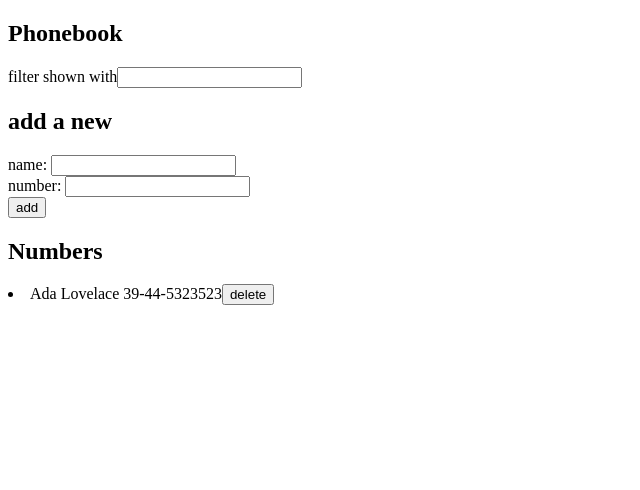
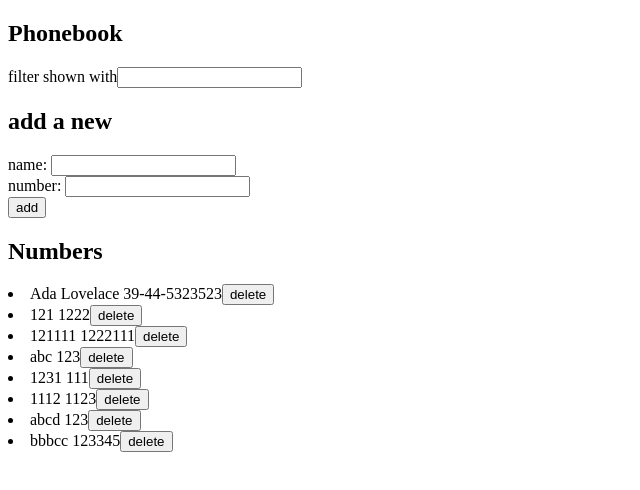
Before and after one commit to aleksikyto/fullstackopen2022, a React (Create React App) app in the folder part2/puhelinluettelo/: page / in a window 1280 px wide. Shown: the top 490 px of the page, without its empty margins (0-640 px from the left). Built offline with nearby package versions, Linux system fonts and the light colour scheme; data requests are answered from the project's data file.

Commit message:
2.19 done

```diff
--- a/part2/puhelinluettelo/db.json
+++ b/part2/puhelinluettelo/db.json
@@ -4,6 +4,41 @@
       "name": "Ada Lovelace",
       "number": "39-44-5323523",
       "id": 2
+    },
+    {
+      "name": "121",
+      "number": "1222",
+      "id": 3
+    },
+    {
+      "name": "121111",
+      "number": "1222111",
+      "id": 4
+    },
+    {
+      "name": "abc",
+      "number": "123",
+      "id": 5
+    },
+    {
+      "name": "1231",
+      "number": "111",
+      "id": 6
+    },
+    {
+      "name": "1112",
+      "number": "1123",
+      "id": 7
+    },
+    {
+      "name": "abcd",
+      "number": "123",
+      "id": 8
+    },
+    {
+      "name": "bbbcc",
+      "number": "123345",
+      "id": 9
     }
   ]
 }
--- a/part2/puhelinluettelo/src/App.js
+++ b/part2/puhelinluettelo/src/App.js
@@ -1,5 +1,6 @@
 import { useEffect, useState } from "react";
 import Filter from "./components/Filter";
+import Notification from "./components/Notification";
 import PersonForm from "./components/PersonForm";
 import Persons from "./components/Persons";
 import personService from "./services/persons";
@@ -11,6 +12,8 @@ const App = () => {
   const [newName, setNewName] = useState("");
   const [newNumber, setNewNumber] = useState("");
   const [newFilter, setNewFilter] = useState("");
+  const [message, setMessage] = useState(null);
+  const [notificationStyle, setNotificationStyle] = useState("");
 
   useEffect(() => {
     personService.getAll().then((response) => {
@@ -26,11 +29,19 @@ const App = () => {
     };
 
     if (!persons.find((person) => person.name === newName)) {
-      personService.create(personObject).then((returnedPerson) => {
-        setPersons(persons.concat(returnedPerson));
-        setNewName("");
-        setNewNumber("");
-      });
+      personService
+        .create(personObject)
+        .then((returnedPerson) => {
+          setPersons(persons.concat(returnedPerson));
+          setNewName("");
+          setNewNumber("");
+          setNotificationStyle("added");
+          setMessage(`Added '${newName}'`);
+          setTimeout(() => {
+            setMessage(null);
+          }, 5000);
+        })
+        .catch((error) => console.log("error.message", error.message));
     }
 
     if (persons.find((person) => person.name === newName)) {
@@ -51,7 +62,11 @@ const App = () => {
             );
           })
           .catch((error) => {
-            alert(`the note '${newName}' was already deleted from server`);
+            setNotificationStyle("error");
+            setMessage(`Person '${newName}' was already deleted from server`);
+            setTimeout(() => {
+              setMessage(null);
+            }, 5000);
             setPersons(
               persons.filter((person) => person.id !== personToEdit.id)
             );
@@ -86,6 +101,9 @@ const App = () => {
     <div>
       <h2>Phonebook</h2>
       <Filter newFilter={newFilter} handleFilterChange={handleFilterChange} />
+      {message !== null && (
+        <Notification message={message} notificationStyle={notificationStyle} />
+      )}
       <h2>add a new</h2>
       <PersonForm
         addPerson={addPerson}
--- /dev/null
+++ b/part2/puhelinluettelo/src/components/Notification.js
@@ -0,0 +1,20 @@
+const Notification = ({ message, notificationStyle }) => {
+  const color = notificationStyle === "added" ? "green" : "red";
+  const errorStyle = {
+    color: color,
+    background: "lightgrey",
+    fontSize: "20px",
+    borderStyle: "solid",
+    borderRadius: "5px",
+    padding: "10px",
+    marginBottom: "10px",
+  };
+
+  if (message === null) {
+    return null;
+  }
+
+  return <div style={errorStyle}>{message}</div>;
+};
+
+export default Notification;
```
Also changed, not shown: part2/puhelinluettelo/src/App.css (line endings or trailing spaces).
